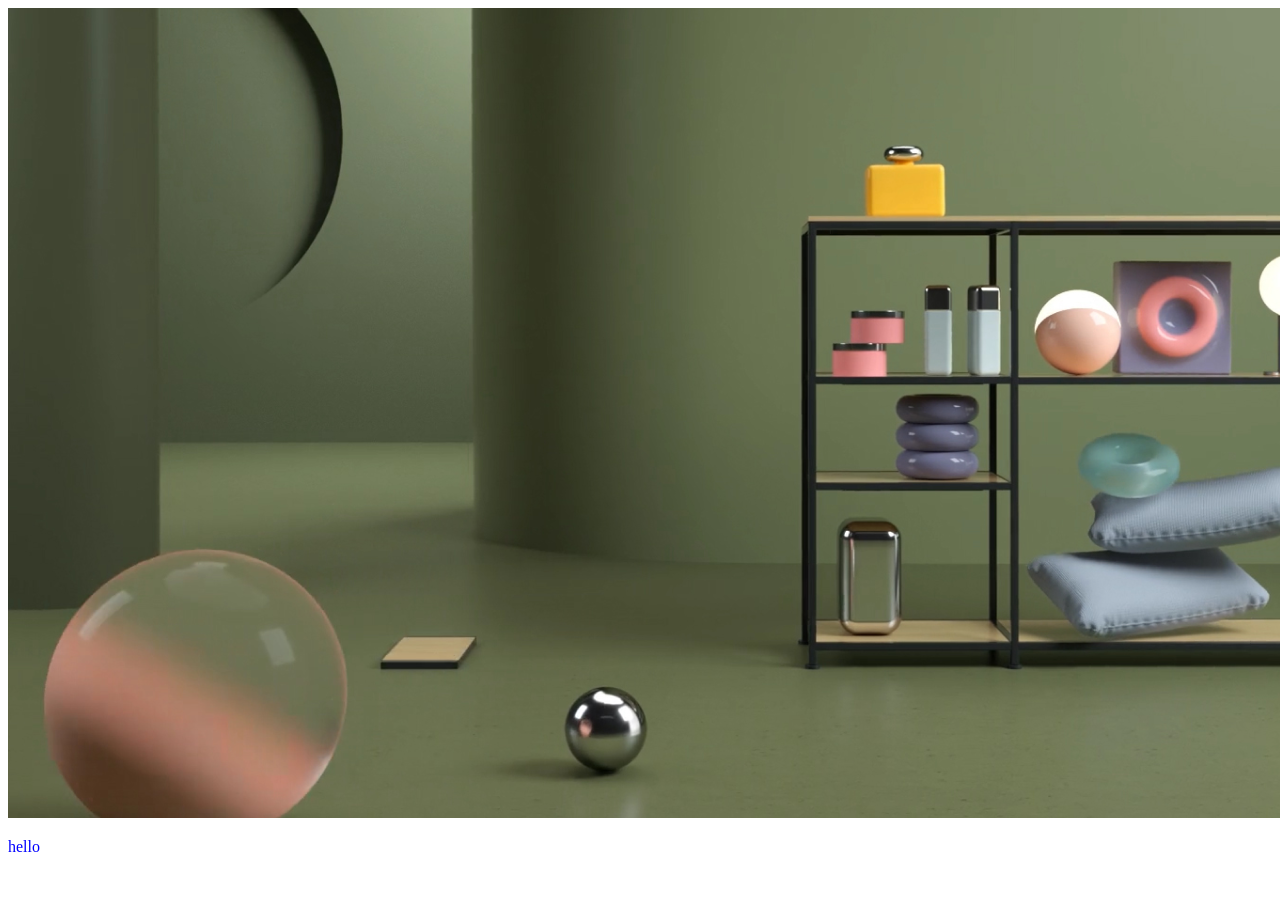
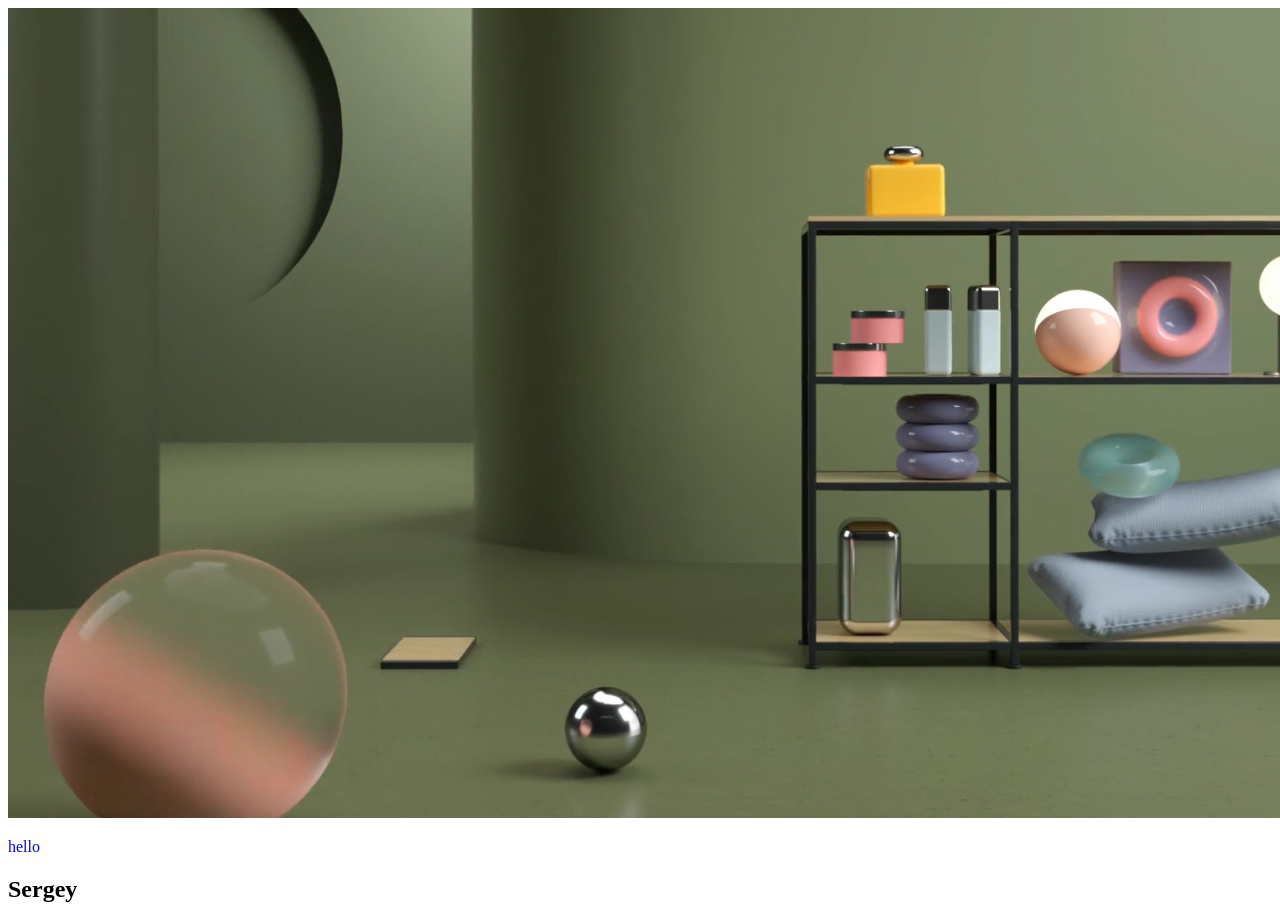
Before and after one commit to Ava-but/My-project, a plain HTML site: page index.html in a window 1280 px wide. Shown: the top 923 px of the page. Before the commit the page ends 872 px from the top, so only its background shows below. Drawn offline with Linux system fonts and the light colour scheme.

Commit message:
sergey commit

```diff
--- a/index.html
+++ b/index.html
@@ -9,5 +9,6 @@
 <body>
     <img src="/Bitmap.png" alt="">
     <p>hello</p>
+    <h2>Sergey</h2>
 </body>
 </html>
```
